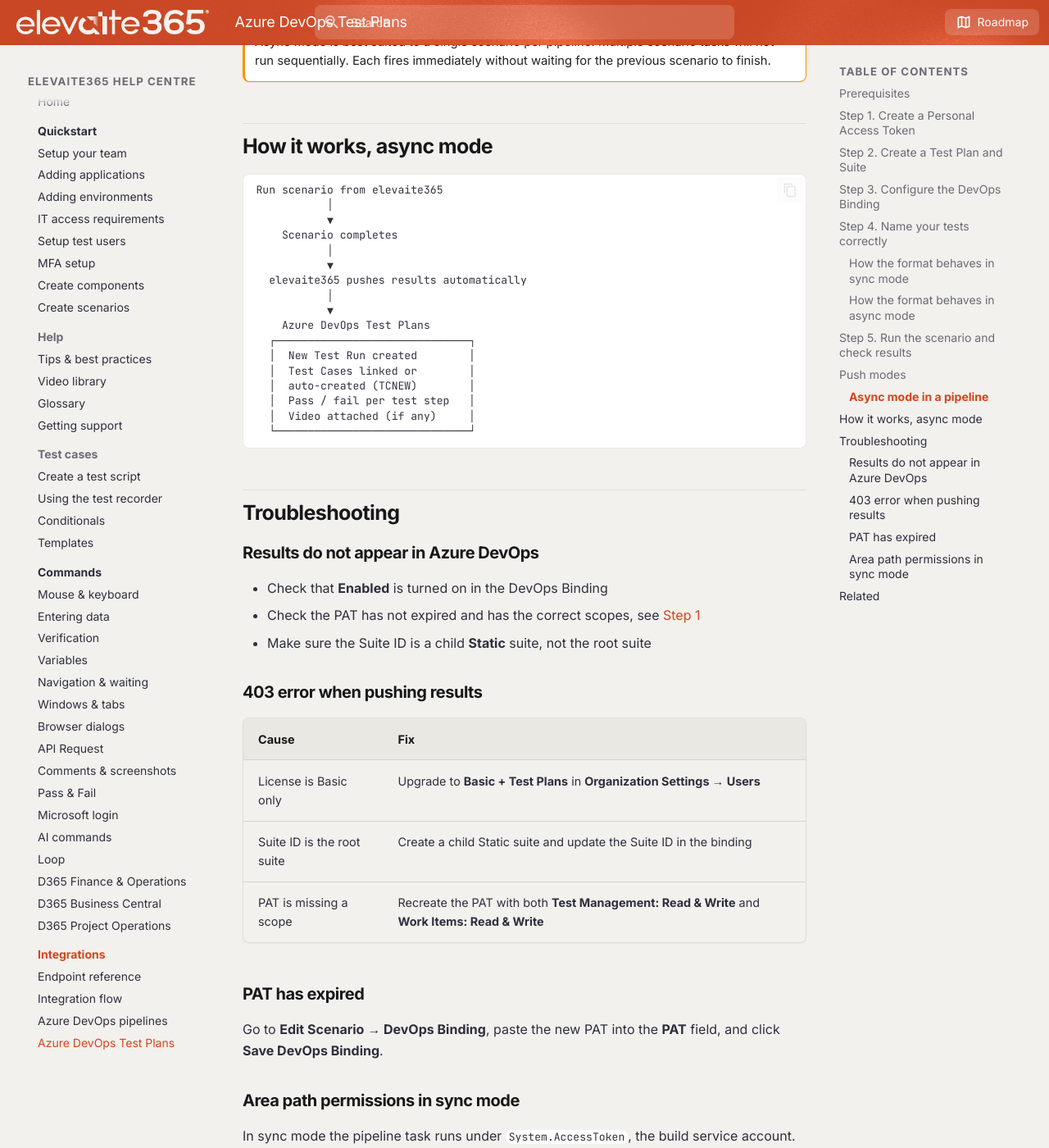
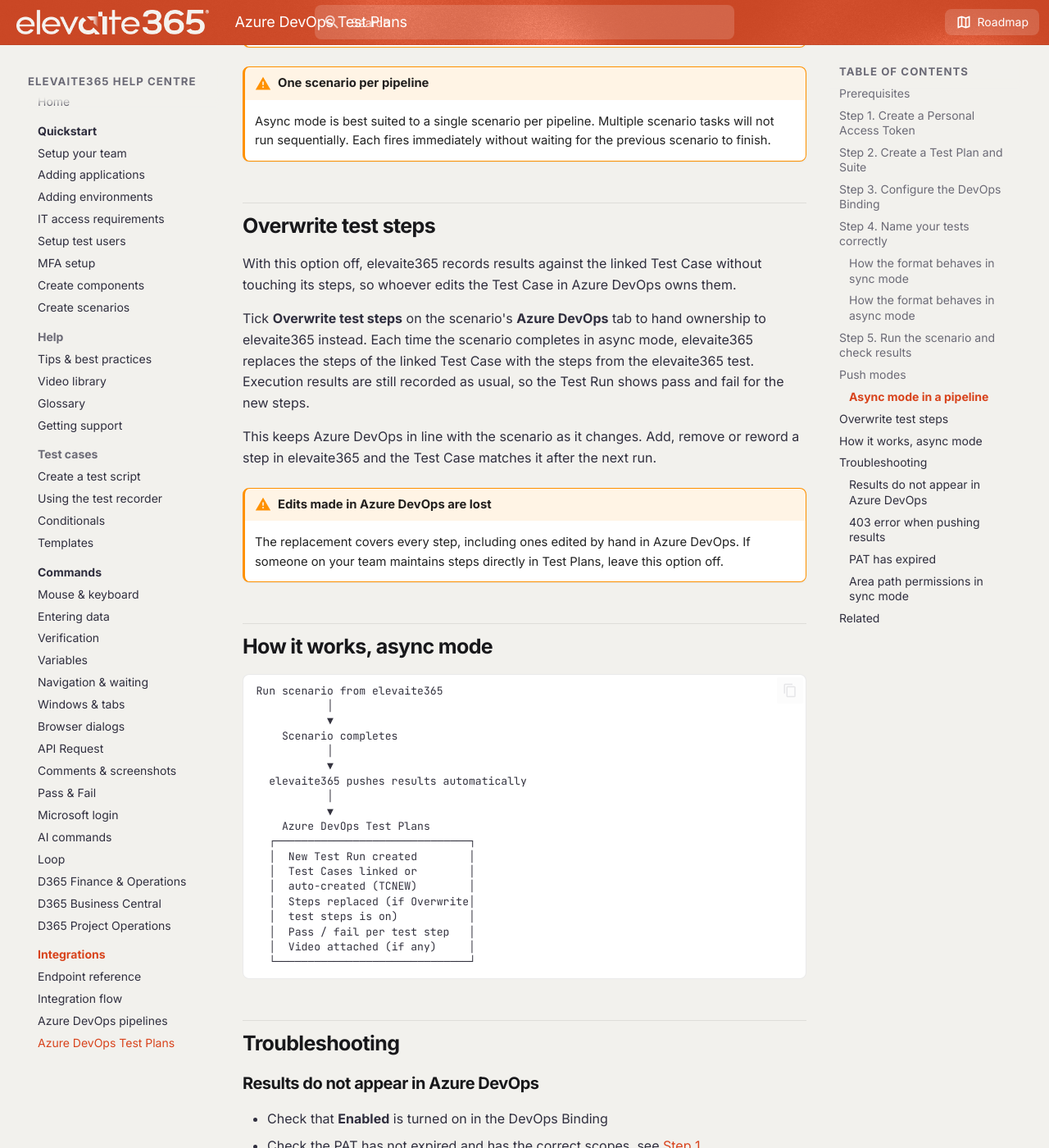
Before and after one commit to Elevaite365-Mike/Wiki, an MkDocs documentation site: the page built from docs/integrations/azure-devops-test-plans.md, in a window 1280 px wide and 1400 px high, scrolled down 5728 px. Shown: the whole window at 82% size. Built offline with MkDocs 1.6.1 and Material for MkDocs 9.7.7, drawn with Linux system fonts in a browser that asks for light colours; some of the changed text lies outside the part shown.

Commit message:
Document Overwrite test steps option for Azure DevOps Test Plans
Co-Authored-By: Claude Opus 5.5 <noreply@anthropic.com>
Claude-Session: https://claude.ai/code/session_01AVEEAW4h5XhnAhvfizMogB

````diff
--- a/docs/integrations/azure-devops-test-plans.md
+++ b/docs/integrations/azure-devops-test-plans.md
@@ -52,7 +52,7 @@ You can also copy the whole URL and paste it into elevaite365 in the next step.
 ## Step 3. Configure the DevOps Binding
 
 1. Go to **Scenarios**, select the scenario you want to integrate, and click **Edit**.
-2. Scroll to **DevOps Binding** and expand it.
+2. Open the **Azure DevOps** tab.
 3. Fill in the fields.
 
 !!! tip "Quick option"
@@ -65,6 +65,7 @@ You can also copy the whole URL and paste it into elevaite365 in the next step.
 | **Suite ID** | Child Static Suite ID, from the URL | `5` |
 | **Enabled** | Turns the integration on and off | On |
 | **Push mode** | See [Push modes](#push-modes) | `async` |
+| **Overwrite test steps** | Async mode only. Replaces the linked Test Case's steps with the scenario's steps on every run, see [Overwrite test steps](#overwrite-test-steps) | Off |
 | **PAT** | The token from Step 1 | (paste token) |
 
 4. Click **Save DevOps Binding**.
@@ -150,6 +151,19 @@ Add `mode: 'async'` to the task inputs in your pipeline YAML:
 !!! warning "One scenario per pipeline"
     Async mode is best suited to a single scenario per pipeline. Multiple scenario tasks will not run sequentially. Each fires immediately without waiting for the previous scenario to finish.
 
+## Overwrite test steps
+
+With this option off, elevaite365 records results against the linked Test Case without touching its steps, so whoever edits the Test Case in Azure DevOps owns them.
+
+Tick **Overwrite test steps** on the scenario's **Azure DevOps** tab to hand ownership to elevaite365 instead. Each time the scenario completes in async mode, elevaite365 replaces the steps of the linked Test Case with the steps from the elevaite365 test. Execution results are still recorded as usual, so the Test Run shows pass and fail for the new steps.
+
+This keeps Azure DevOps in line with the scenario as it changes. Add, remove or reword a step in elevaite365 and the Test Case matches it after the next run.
+
+!!! warning "Edits made in Azure DevOps are lost"
+    The replacement covers every step, including ones edited by hand in Azure DevOps. If someone on your team maintains steps directly in Test Plans, leave this option off.
+
+<!-- TODO: confirm whether Overwrite test steps has any effect in sync mode. The feature was described for async runs only. -->
+
 ## How it works, async mode
 
 ```text
@@ -167,6 +181,8 @@ Run scenario from elevaite365
   │  New Test Run created        │
   │  Test Cases linked or        │
   │  auto-created (TCNEW)        │
+  │  Steps replaced (if Overwrite│
+  │  test steps is on)           │
   │  Pass / fail per test step   │
   │  Video attached (if any)     │
   └──────────────────────────────┘
````
